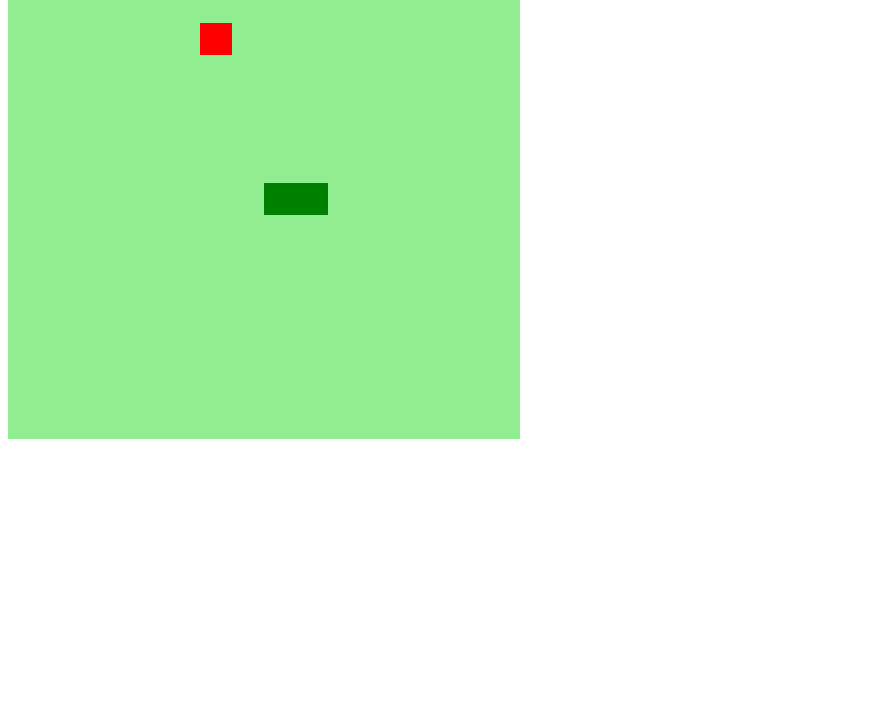
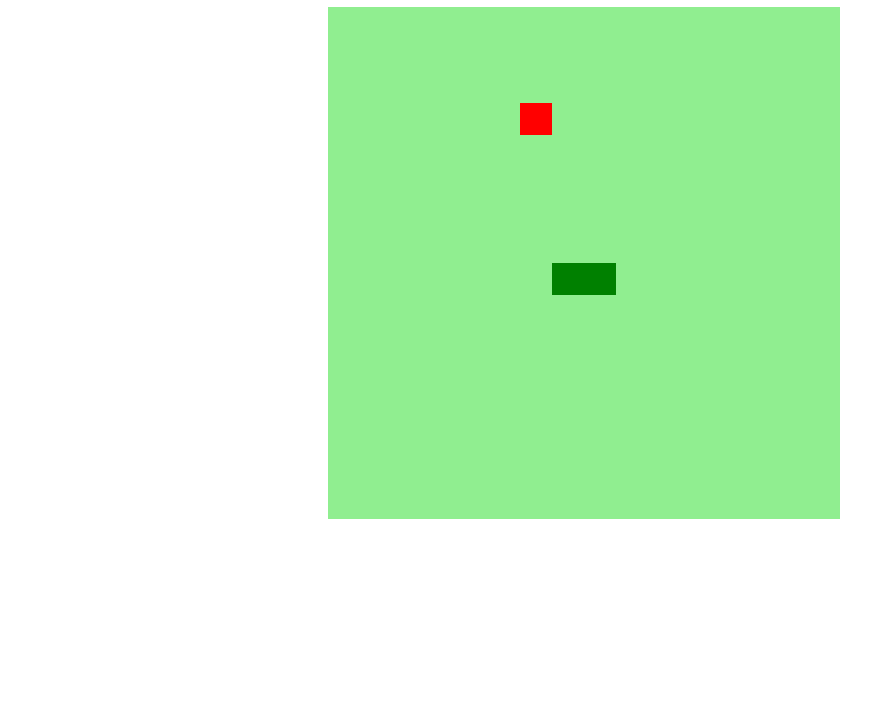
Before and after one commit to AlvesPHGA/project-snake-DIO, a plain HTML site: page index.html in a window 1280 px wide. Shown: the part 81-800 px from the top of the page, without its empty margins (0-895 px from the left). Drawn offline with Linux system fonts and the light colour scheme.

Commit message:
Fim da aplicaçao

```diff
--- a/css/style.css
+++ b/css/style.css
@@ -0,0 +1,9 @@
+body{
+    width: 90vw;
+
+    display: flex;
+    align-items: center;
+    justify-content: center;
+
+    flex-direction: column;
+}
--- a/index.html
+++ b/index.html
@@ -11,6 +11,7 @@
    <title>Snake Game</title>
 </head>
 <body>
-    <canvas id="snake" width="512" height="512"></canvas>
+   <h1>Snake Game</h1>
+   <canvas id="snake" width="512" height="512"></canvas>
 </body>
 </html>
--- a/js/script.js
+++ b/js/script.js
@@ -49,6 +49,13 @@ function startGamePlay(){
    if (snake[0].y > 14 * box && direction == "down") snake[0].y = 0
    if (snake[0].y < 0 && direction == "up") snake[0].y = 16 * box
 
+   for(indice= 1; indice<snake.length; indice++){
+      if (snake[0].x == snake[indice].x && snake[0].y == snake[indice].y) {
+         clearInterval(game)
+         alert('Game Over')
+      }
+   }
+
    createBG();
    createSnake();
    drawFood();
@@ -68,8 +75,6 @@ function startGamePlay(){
       food.y = Math.floor(Math.random()*15 + 1)*box
    }
 
-
-
    let newHead= {
       x: snakeX,
       y: snakeY
@@ -78,4 +83,4 @@ function startGamePlay(){
    snake.unshift(newHead)
 }
 
-let game= setInterval(startGamePlay, 100)
+let game= setInterval(startGamePlay, 150)
```
